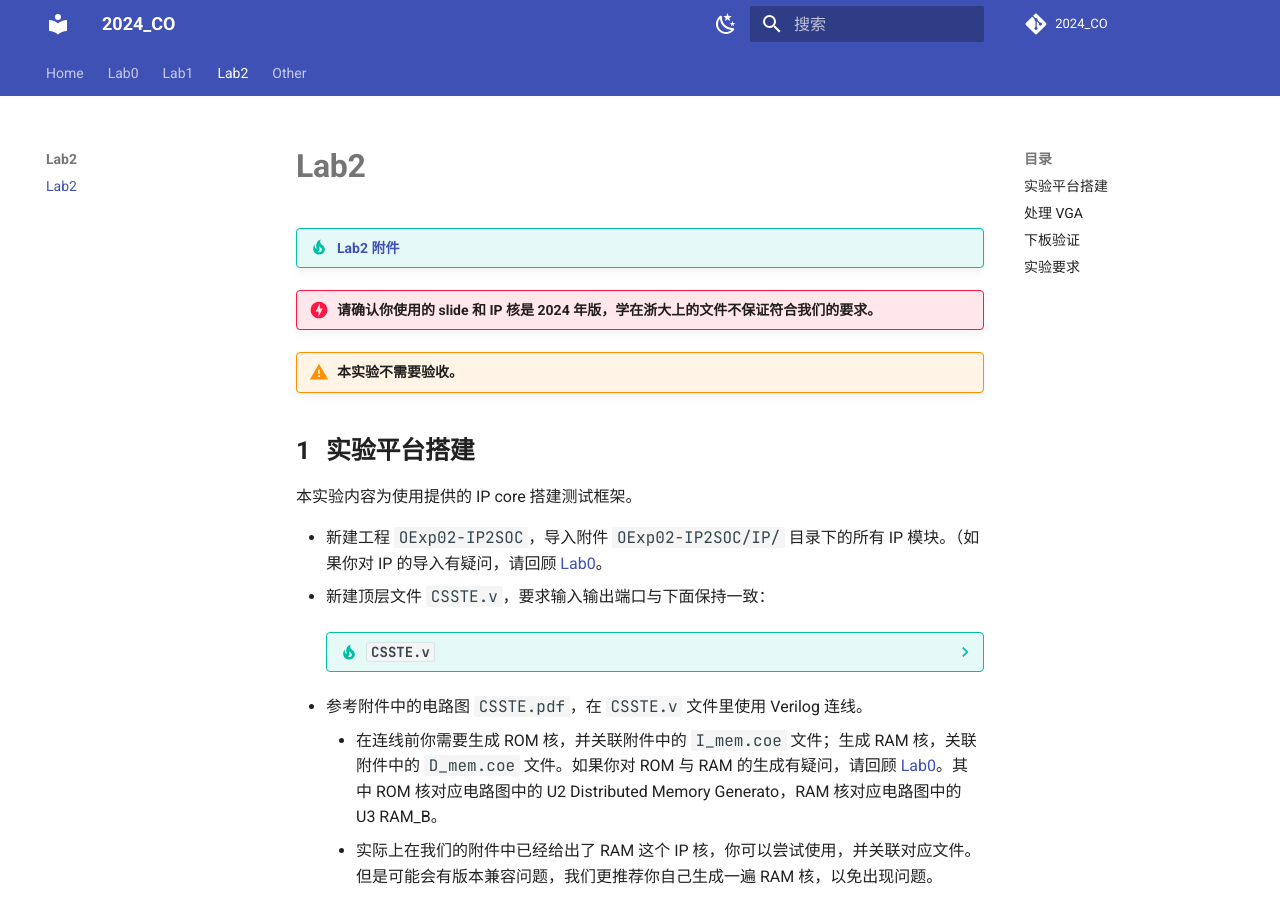
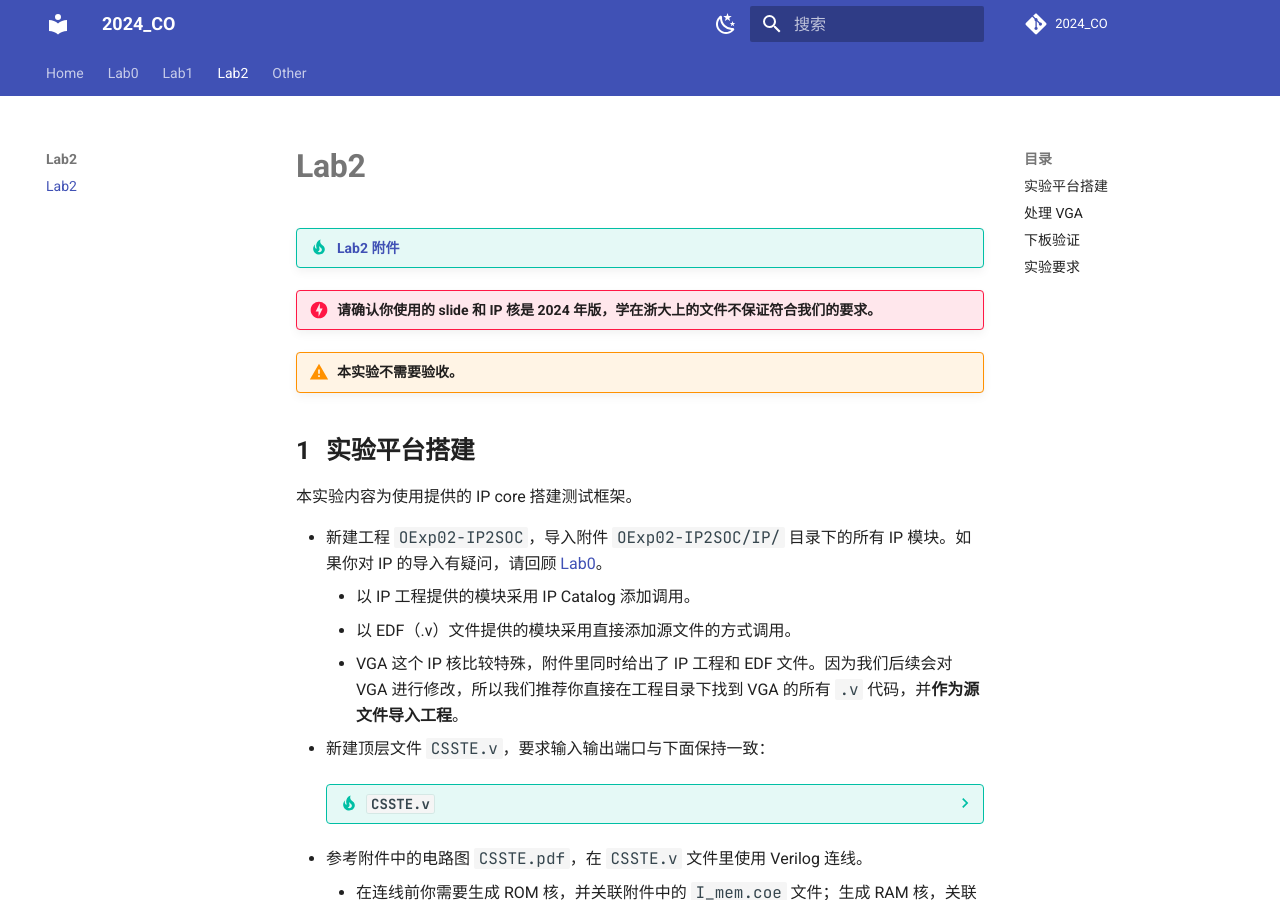
Before and after one commit to Guahao31/2024_CO, an MkDocs documentation site: the page built from docs/Lab2/Lab2.md, in a window 1280 px wide and 900 px high. Built offline with MkDocs 1.6.1 and Material for MkDocs 9.7.7, drawn with Linux system fonts in a browser that asks for light colours; a script that is not in the unit is left out; comment, search, counter and statistics services are not loaded; some of the changed text lies outside the part shown.

Commit message:
docs: update lab0 and lab2

```diff
--- a/docs/Lab2/Lab2.md
+++ b/docs/Lab2/Lab2.md
@@ -10,7 +10,10 @@
 
 本实验内容为使用提供的 IP core 搭建测试框架。
 
-* 新建工程 `OExp02-IP2SOC`，导入附件 `OExp02-IP2SOC/IP/` 目录下的所有 IP 模块。（如果你对 IP 的导入有疑问，请回顾 [Lab0](../Lab0/vivado_guide.md)。
+* 新建工程 `OExp02-IP2SOC`，导入附件 `OExp02-IP2SOC/IP/` 目录下的所有 IP 模块。如果你对 IP 的导入有疑问，请回顾 [Lab0](../Lab0/vivado_guide.md)。
+    * 以 IP 工程提供的模块采用 IP Catalog 添加调用。
+    * 以 EDF（.v）文件提供的模块采用直接添加源文件的方式调用。
+    * VGA 这个 IP 核比较特殊，附件里同时给出了 IP 工程和 EDF 文件。因为我们后续会对 VGA 进行修改，所以我们推荐你直接在工程目录下找到 VGA 的所有 `.v` 代码，并**作为源文件导入工程**。
 * 新建顶层文件 `CSSTE.v`，要求输入输出端口与下面保持一致：
 
     ??? tip "`CSSTE.v`"
@@ -64,7 +67,7 @@
 
 !!! Tips
     * 如果你使用的是 Windows 系统且下板后 VGA 是“亮起来的黑”，那么最坏情况下你要尝试：`/, //, \, \\` 四种路径分隔符。
-    * 修改 VGA.v 和 VGADisplay.v 后，我们需要重新进行 IP 封装，并在工程目录下进行 IP 状态更新。
+    * 如果你的工程里 VGA 是通过 IP 核的方式导入，那么在修改 VGA.v 和 VGADisplay.v 后，我们需要重新进行 IP 封装，并在工程目录下进行 IP 状态更新。
 
 <a name="2"></a>
 
```
Also changed, not shown: docs/Lab0/vivado_guide.md (+14 -0 lines).
